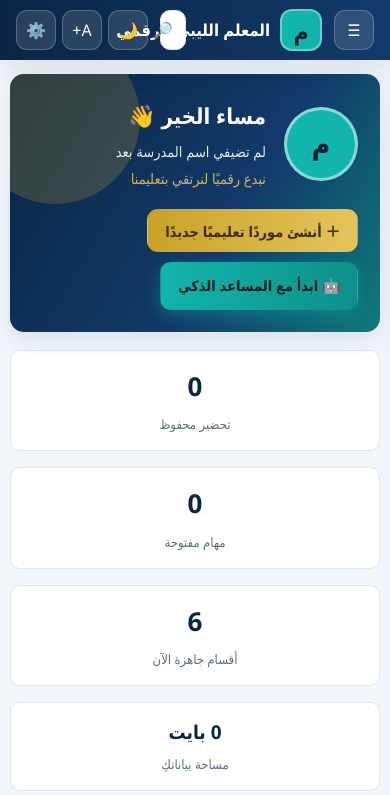
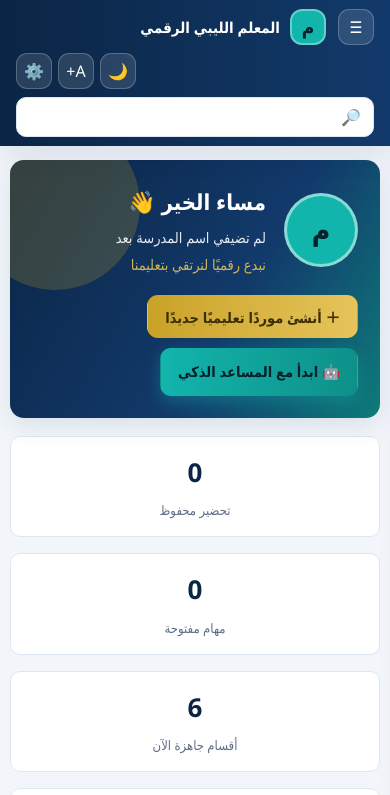
Before and after one commit to ebtesamal84-cloud/moallem-libi-raqami2, a plain HTML site: page index.html in a window 390 px wide. Shown: the top 795 px of the page. Drawn offline with Linux system fonts and the light colour scheme.

Commit message:
إصلاح التجاوب: شريط بحث بعرض كامل على الهاتف + قوائم تكيّفية

```diff
--- a/css/style.css
+++ b/css/style.css
@@ -103,6 +103,17 @@ button{font-family:inherit}
   .scrim.on{display:block}
   .nav-toggle{display:grid}
   .brand-txt small{display:none}
+  /* الترويسة تصير سطرين: شريط علوي + شريط بحث بعرض كامل */
+  .hdr-in{flex-wrap:wrap;row-gap:8px}
+  .brand{flex:1 1 auto;min-width:0}
+  .brand-txt b{overflow:hidden;text-overflow:ellipsis}
+  .hdr-actions{margin-inline-start:auto}
+  .searchwrap{order:9;flex:1 1 100%;max-width:none;margin-inline-start:0}
+}
+@media (max-width:420px){
+  .brand-txt b{font-size:15px}
+  .mark{width:36px;height:36px;flex:0 0 36px;font-size:19px}
+  .icon-btn{min-width:36px;height:36px}
 }
 
 /* ---------- مكونات ---------- */
```
